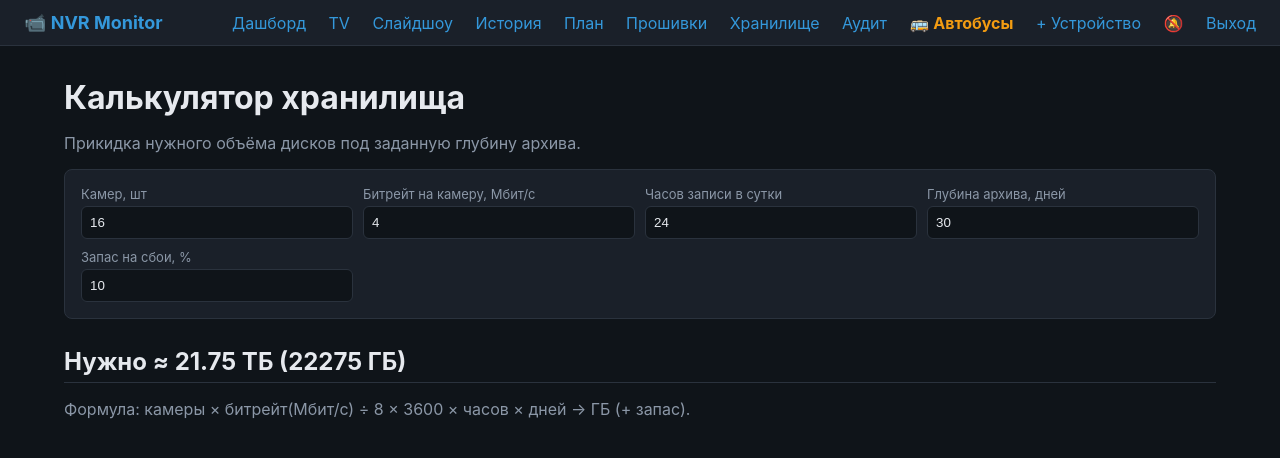
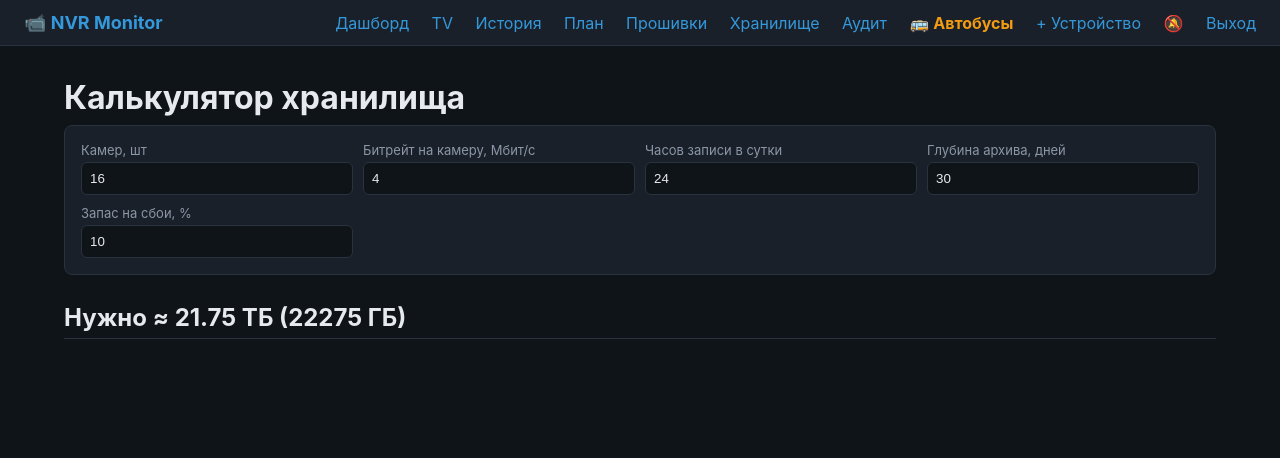
Before and after one commit to kiltler/newapp, a Python web app: template app/templates/calc.html in a window 1280 px wide. Shown: the top 458 px of the page. Run offline with Jinja, Linux system fonts and the light colour scheme; the template is opened without the code that fills it, so the values that code supplies are empty.

Commit message:
UI: убраны пояснительные подписи (прошивки, калькулятор, наклейки) и вкладка «Слайдшоу»

```diff
--- a/app/templates/base.html
+++ b/app/templates/base.html
@@ -22,7 +22,6 @@
         {% if _role != 'bus' %}
         <a href="/">Дашборд</a>
         <a href="/tv">TV</a>
-        <a href="/slideshow">Слайдшоу</a>
         <a href="/history">История</a>
         <a href="/plan">План</a>
         <a href="/firmware">Прошивки</a>
--- a/app/templates/calc.html
+++ b/app/templates/calc.html
@@ -2,7 +2,6 @@
 {% block title %}Калькулятор хранилища — NVR Monitor{% endblock %}
 {% block content %}
 <h1>Калькулятор хранилища</h1>
-<p class="muted">Прикидка нужного объёма дисков под заданную глубину архива.</p>
 
 <div class="calc">
   <label>Камер, шт <input id="c-cams" type="number" value="16"></label>
@@ -12,7 +11,6 @@
   <label>Запас на сбои, % <input id="c-spare" type="number" value="10"></label>
 </div>
 <h2 id="calc-out">—</h2>
-<p class="muted">Формула: камеры × битрейт(Мбит/с) ÷ 8 × 3600 × часов × дней → ГБ (+ запас).</p>
 
 <script>
 function calc() {
--- a/app/templates/firmware.html
+++ b/app/templates/firmware.html
@@ -2,7 +2,6 @@
 {% block title %}Прошивки — NVR Monitor{% endblock %}
 {% block content %}
 <h1>Контроль прошивок</h1>
-<p class="muted">Если у одной модели разные прошивки — подсвечено как «разнобой».</p>
 
 {% for r in rows %}
   <h2>{{ r.model }} {% if r.mixed %}<span class="badge warn">разнобой прошивок</span>{% endif %}</h2>
--- a/app/templates/labels.html
+++ b/app/templates/labels.html
@@ -3,7 +3,6 @@
 {% block content %}
 <div class="noprint">
   <h1>QR-наклейки на оборудование</h1>
-  <p class="muted">Распечатай, наклей на NVR. Скан телефоном → мобильная карточка устройства.</p>
   <button onclick="window.print()">🖨 Печать</button>
 </div>
 <div class="labels">
```
